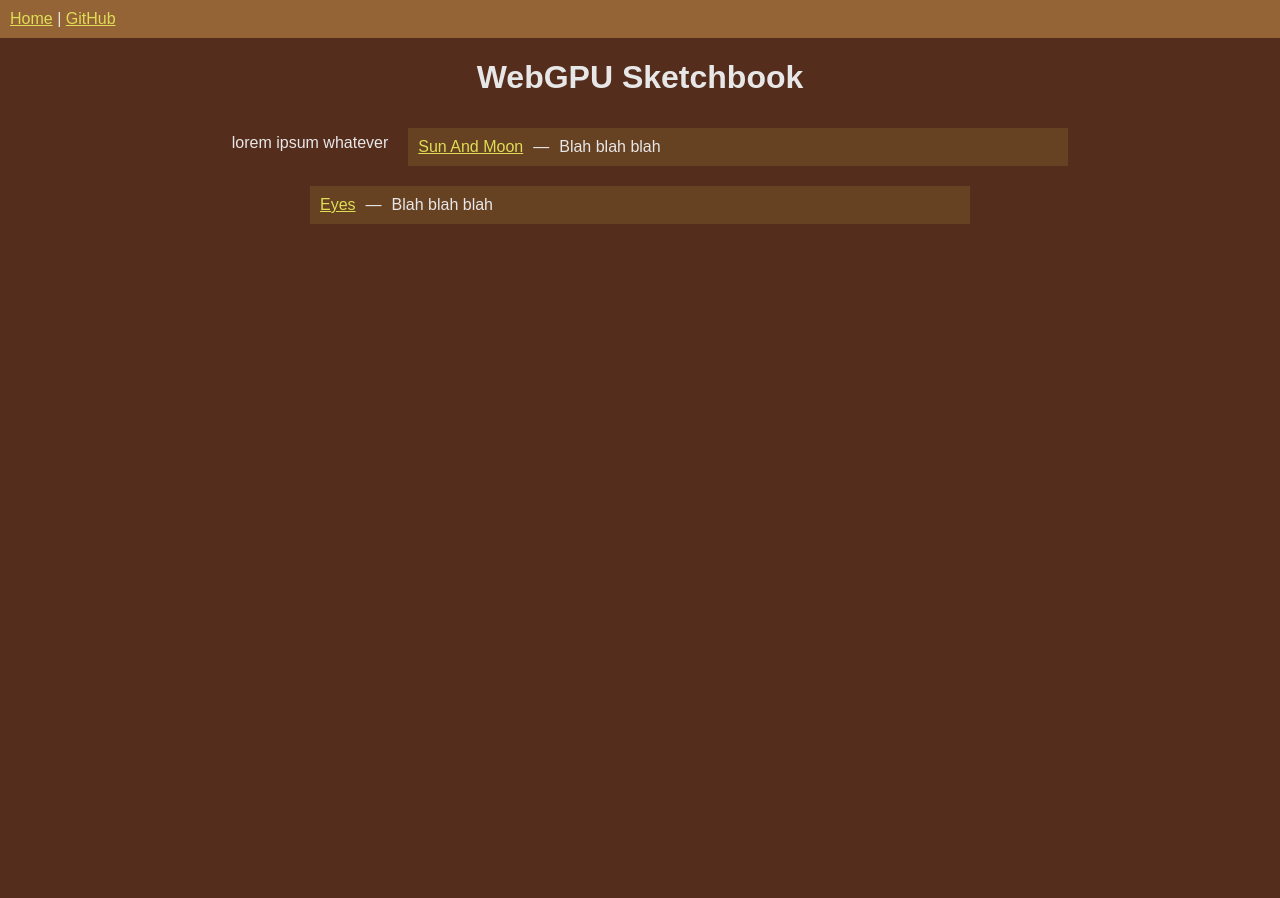
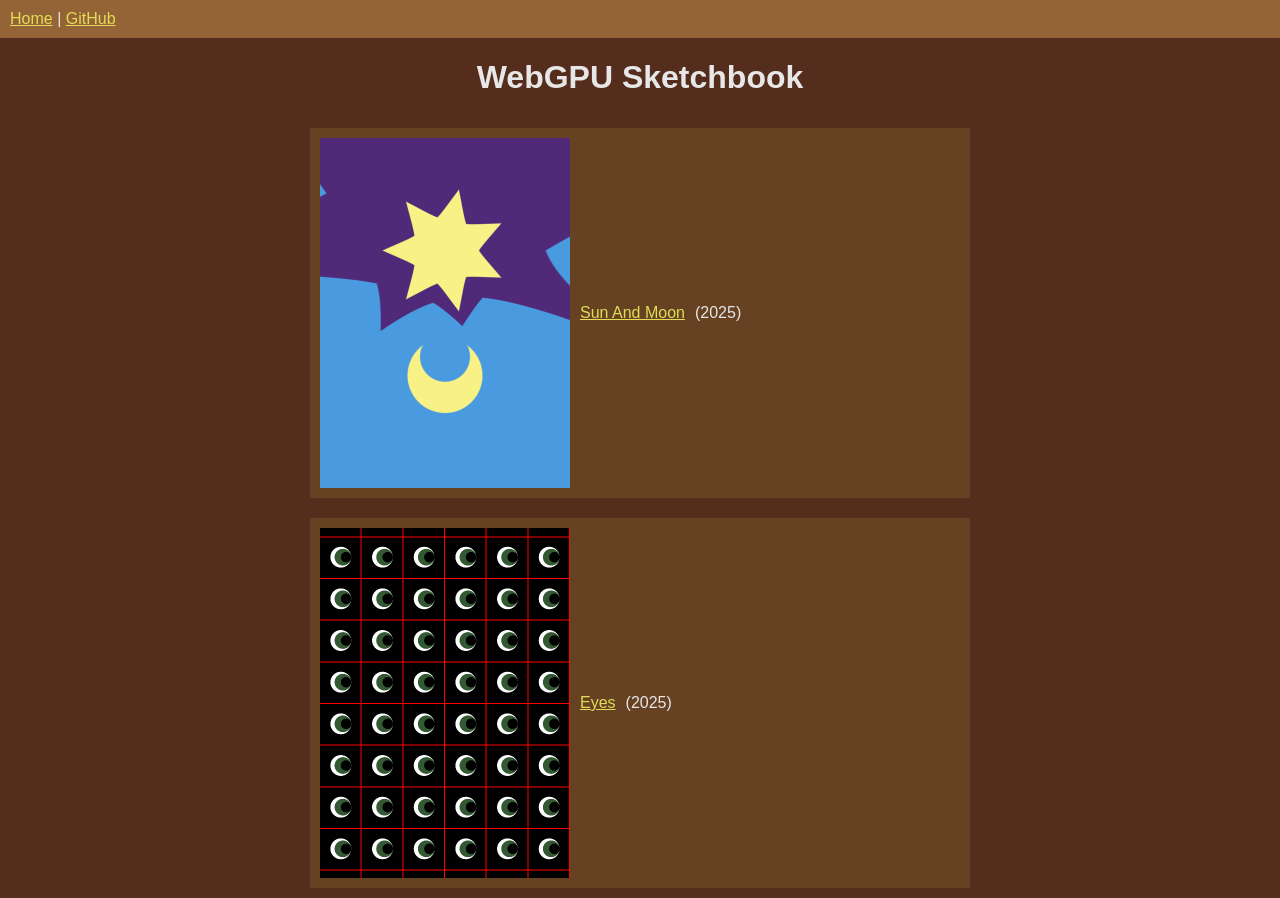
Before and after one commit to ptrgags/webgpu-sketchbook, a Vue app: page /#/ in a window 1280 px wide. Before the commit the page ends 800 px from the top, so only its background shows below. Built offline with nearby package versions, Linux system fonts and the light colour scheme.

Commit message:
Add thumbnails

```diff
--- a/src/components/PageLink.vue
+++ b/src/components/PageLink.vue
@@ -1,10 +1,7 @@
 <template>
     <div class="link">
         <slot name="thumbnail"></slot>
-        <slot name="link"></slot> &mdash;
-        <div class="description">
-            <slot name="description"></slot>
-        </div>
+        <slot name="link"></slot>
     </div>
 </template>
 
--- a/src/views/IndexView.vue
+++ b/src/views/IndexView.vue
@@ -5,32 +5,31 @@ import PageLink from '@/components/PageLink.vue'
 <template>
     <div class="one-column vertical">
         <h1>WebGPU Sketchbook</h1>
-        <p>lorem ipsum whatever</p>
         <PageLink>
             <template #thumbnail>
-                <!--
                 <img
                     src="@/assets/thumbnails/sun-and-moon.png"
                     alt=""
-                />-->
+                    width="250"
+                    height="350"
+                />
             </template>
             <template #link>
-                <RouterLink to="/sun-and-moon">Sun And Moon</RouterLink>
+                <RouterLink to="/sun-and-moon">Sun And Moon</RouterLink> (2025)
             </template>
-            <template #description>Blah blah blah</template>
         </PageLink>
         <PageLink>
             <template #thumbnail>
-                <!--
                 <img
-                    src="@/assets/thumbnails/sun-and-moon.png"
+                    src="@/assets/thumbnails/eyes.png"
                     alt=""
-                />-->
+                    width="250"
+                    height="350"
+                />
             </template>
             <template #link>
-                <RouterLink to="/eyes">Eyes</RouterLink>
+                <RouterLink to="/eyes">Eyes</RouterLink> (2025)
             </template>
-            <template #description>Blah blah blah</template>
         </PageLink>
     </div>
 </template>
```
Also changed, not shown: src/assets/thumbnails/eyes.png (added), src/assets/thumbnails/sun-and-moon.png (added).
